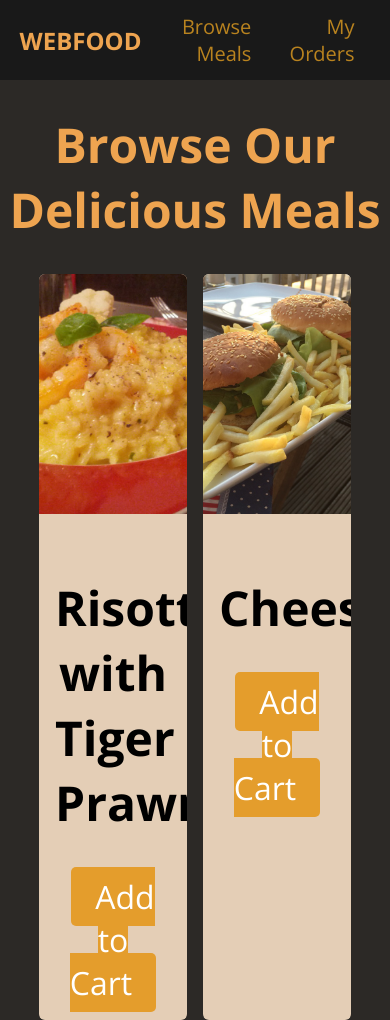
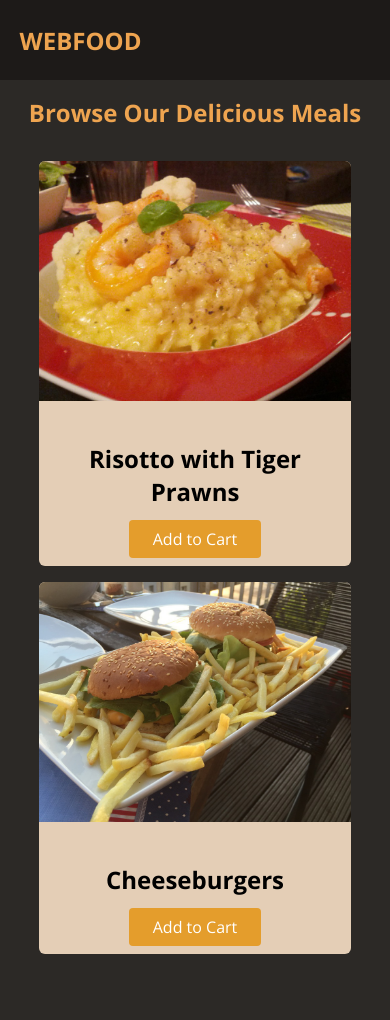
Before and after one commit to DrSimonovic/web-food, a plain HTML site: page index.html in a window 390 px wide. After the commit the page ends 986 px from the top, so only its background shows below. Drawn offline with nearby package versions, Linux system fonts and the light colour scheme.

Commit message:
first responsive commit with media for mobile

```diff
--- a/styles.css
+++ b/styles.css
@@ -13,7 +13,7 @@ a {
   display: flex;
   justify-content: space-between;
   align-items: center;
-  background-color: rgb(25, 25, 25);
+  background-color: rgb(29, 26, 24);
   padding: 0 5%;
 }
 
@@ -33,8 +33,6 @@ a {
 
 #main-header li {
   margin: 0 1rem;
-  text-align: right;
-  color: rgb(238, 164, 80);
 }
 
 #main-header nav a {
@@ -61,9 +59,9 @@ main h1 {
   display: grid;
   grid-template-columns: 1fr 1fr;
   gap: 1rem;
-  list-style: none;
   margin: 0;
   padding: 0;
+  list-style: none;
 }
 
 .food-item {
@@ -81,17 +79,29 @@ main h1 {
 .food-item-content {
   padding: 1rem;
   text-align: center;
-    font-size: 200%;
 }
-
 
 .btn {
   background-color: rgb(228, 157, 44);
   color: white;
+  border-radius: 4px;
   padding: 0.5rem 1.5rem;
-    border-radius: 5px;
 }
 
 .btn:hover {
   background-color: rgb(221, 134, 34);
 }
+
+@media (max-width: 48rem) {
+  #main-header nav{
+    display: none;
+  }
+
+  #latest-products ul {
+    grid-template-columns: 100%;
+  }
+
+  main h1 {
+    font-size: 1.5rem;
+  }
+}
```
Lines whose indentation alone changed are shown as unchanged.
